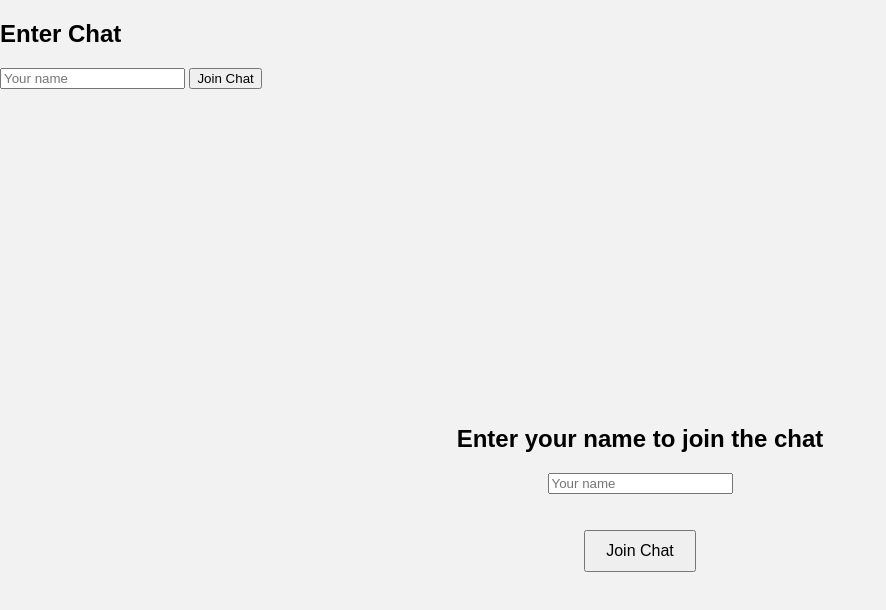
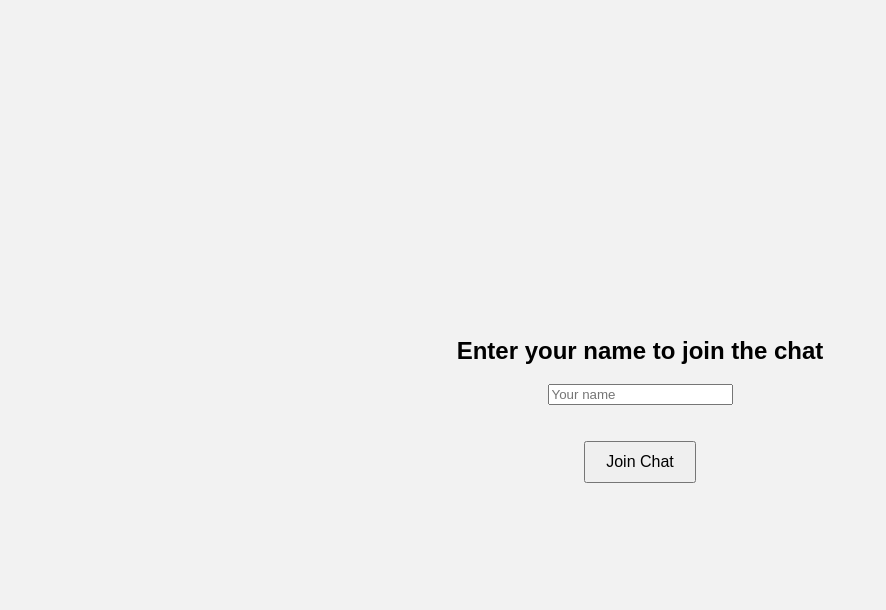
Before and after one commit to Rajveer316/chat-app, a plain HTML site: page static/index.html in a window 1280 px wide. Shown: the whole page, without its empty margins (0-886 px from the left). Drawn offline with Linux system fonts and the light colour scheme.

Commit message:
Fixed Join button

```diff
--- a/static/index.html
+++ b/static/index.html
@@ -10,11 +10,7 @@
     </style>
 </head>
 <body>
-    <div id="login-section">
-        <h2>Enter Chat</h2>
-        <input type="text" id="username" placeholder="Your name">
-        <button onclick="joinChat()">Join Chat</button>
-    </div>
+
 
     <div id="chat-section">
         <h2>Chat Room</h2>
```
